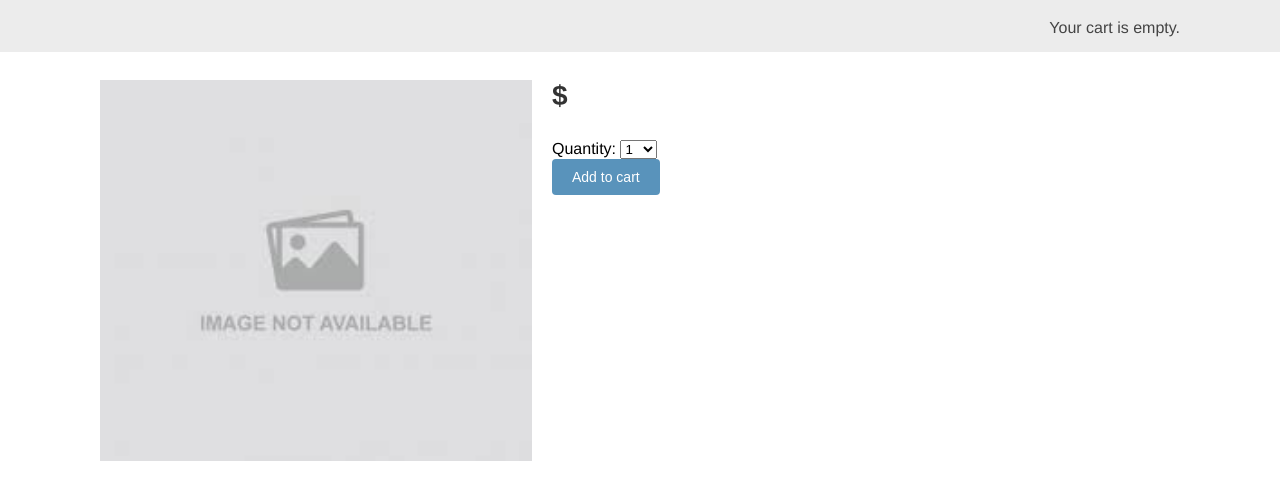
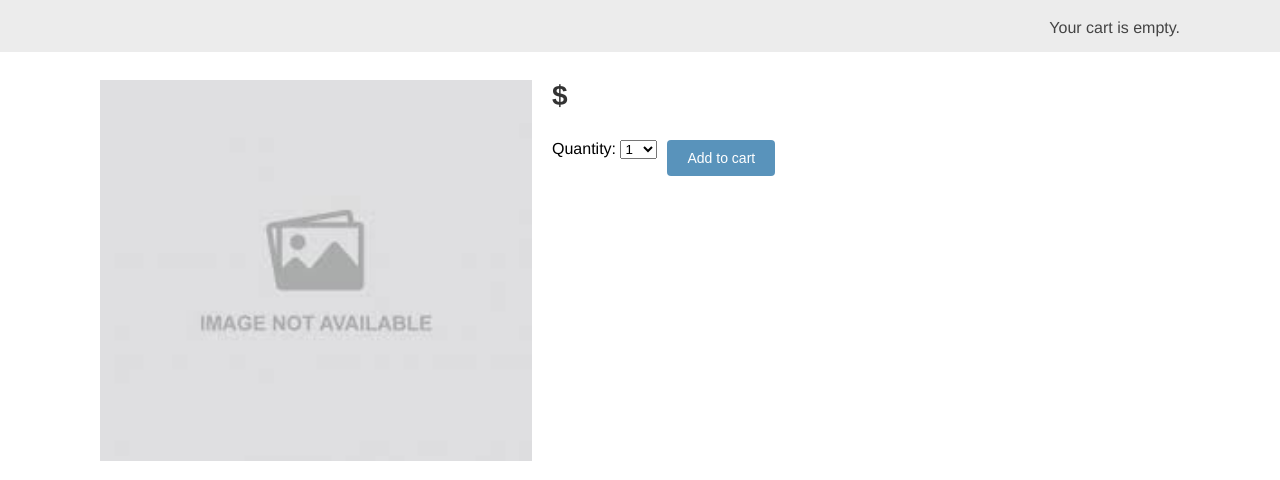
Before and after one commit to amieecode/store, a Django app: template myshop/shop/templates/shop/product/detail.html in a window 1280 px wide. Shown: the part 46-526 px from the top of the page. Run offline with Django 5.2, Linux system fonts and the light colour scheme; the template is opened without the code that fills it: values that come from a table or form of the project are taken from there, others are empty.

Commit message:
Added style to form

```diff
--- a/myshop/shop/templates/shop/product/detail.html
+++ b/myshop/shop/templates/shop/product/detail.html
@@ -20,12 +20,12 @@
         <p class="price">
             ${{ product.price }}
         </p>
-        <form action="{% url "cart:cart_add" product.id %}" method="post">
+        <form action="{% url "cart:cart_add" product.id %}" method="post" style="display: flex">
+            {{ cart_product_form }}
             {% csrf_token %}
-            {{ cart_product_form }}
+            <input type="submit" value="Add to cart" style="margin-left: 10px">
+        </form>
 
-                <input type="submit" value="Add to cart">
-        </form>
         {{ product.description|linebreaks }}
     </div>
 {% endblock  %}
```
